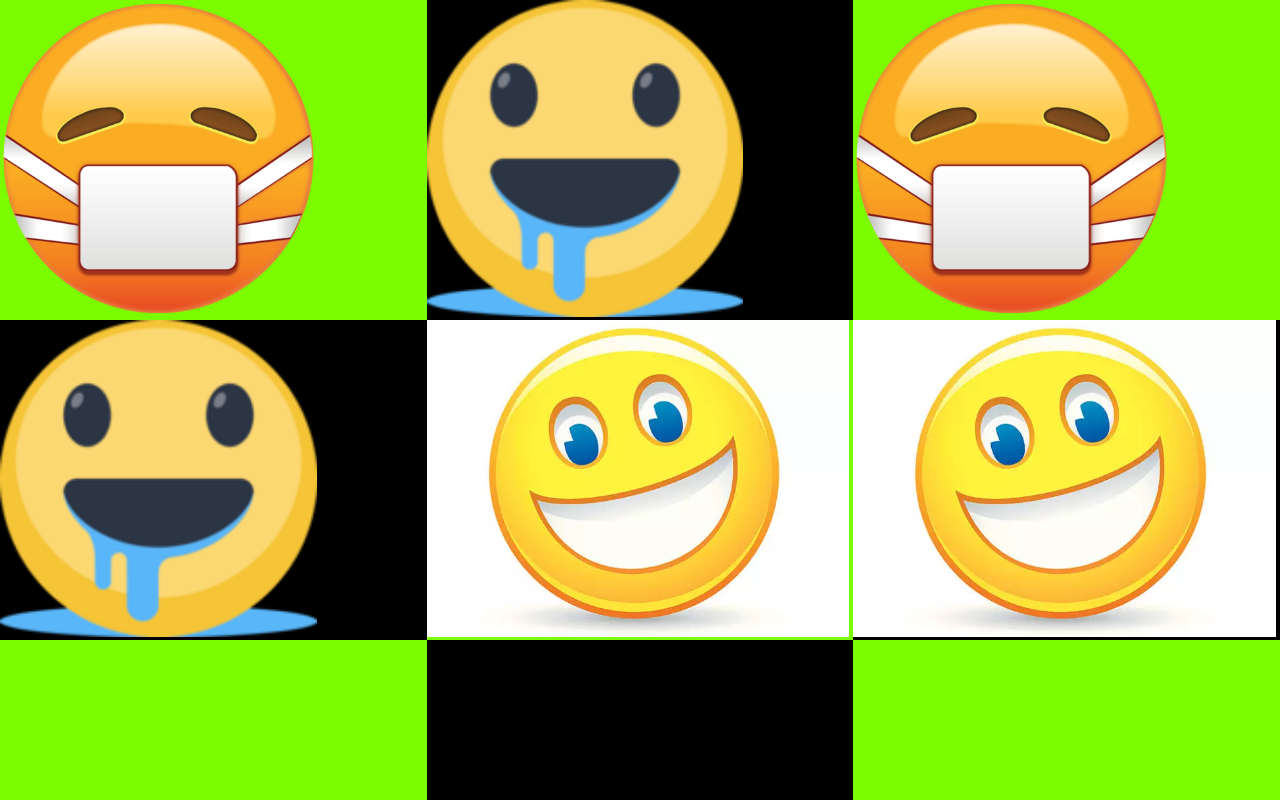
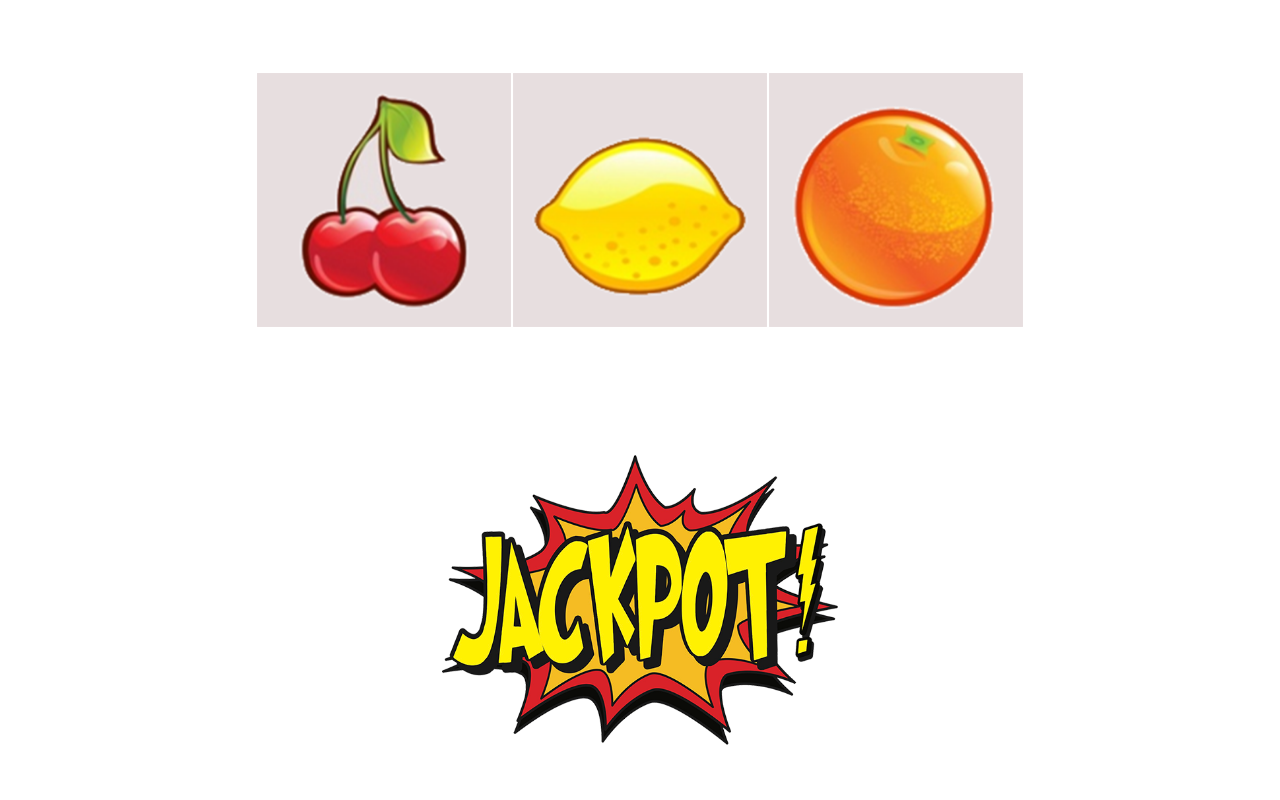
Before and after one commit to anthonytobar/phase6, a plain HTML site: page index.html in a window 1280 px wide. Drawn offline with Linux system fonts and the light colour scheme.

Commit message:
Add files via upload

```diff
--- a/index.html
+++ b/index.html
@@ -1,44 +1,37 @@
-<!-- notice how both the opening <html> tag and the closing </html> tag are NOT indented so you can clearly see the start and end of the code -->
 <html>
-	<!-- the <head> section is for all the information that is needed by the browser but does NOT show up on the page -->
+
 	<head>
 		<meta charset="utf-8">
 		<meta name="viewport" content="width=device-width, initial-scale=1">
-		<title>Displaying Rows & Columns</title>
+		<title>Cycling Images</title>
 		<link rel="stylesheet" href="style.css" />
-		<script src="script.js"></script>
 	</head>
-	<!-- the <body> section is for all the content that is actually displayed on the page -->
+
 	<body>
-		<div class="row1">
-			<div class="box green">
-				<img src="image/Sick.png" class="restrict-img-size" id="change1" onclick="nextImage(this)"/>
+		<!-- TOP ROW -->
+		<div class="row">
+			<!-- FIRST SLOT -->
+			<div class="col center-content">
+				<img src="images/cherry_slot.PNG" class="restrict-img-size" id="slot1" onclick="nextImage(this)"/>
 			</div>
-			<div class="box black">
-				<img src="image/dazed3.jpg" class="restrict-img-size" id="change2" onclick="nextImage1(this)"/>
+			<!-- SECOND SLOT -->
+			<div class="col center-content">
+				<img src="images/lemon_slot.PNG" class="restrict-img-size" id="slot2" onClick="nextImage1(this)"/>
 			</div>
-			<div class="box green">
-				<img src="image/Sick.png" class="restrict-img-size" id="change3" onClick="nextImage2(this)"/>
+			<!-- THIRD SLOT -->
+			<div class="col center-content">
+				<img src="images/orange_slot.PNG" class="restrict-img-size" id="slot3" onClick="nextImages(this)"/>
 			</div>
 		</div>
-		<div class="row1">
-			<div class="box black">
-				<img src="image/dazed3.jpg" class="restrict-img-size"/>
-			</div>
-			<div class="box green">
-				<img src="image/dazed2.jpg" class="restrict-img-size"/>
-			</div>
-			<div class="box black">
-				<img src="image/dazed2.jpg" class="restrict-img-size"/>
-			</div>
+
+		<!-- BOTTOM ROW -->
+		<div class="row center-content">
+			<img src="images/jackpot.png" class="button restrict-img-size" onclick="checkConfiguration(this)"/>
 		</div>
-		<div class="row2">
-			<div class="box green"></div>
-			<div class="box black">
-				<img src="" class="button restrict-img-size" onclick="checkPosition(this)"/>
-			</div>
-			<div class="box green"></div>
-		</div>
+
 		<audio src="sounds/winner.mp3" type="audio/mp3" id="you-win"></audio>
+
+		<script src="script.js"></script>
 	</body>
+
 </html>
--- a/script.js
+++ b/script.js
@@ -1,49 +1,58 @@
-var a = document.getElementById("change1");
-var b = document.getElementById("change2");
-var c = document.getElementById("change3");
+var audio = document.getElementById("you-win");
+a = document.getElementById("slot1");
+b = document.getElementById("slot2");
+c = document.getElementById("slot3");
 
+// cycle images in the following order: CHERRY --> LEMON --> ORANGE
 function nextImage(el){
-	if (el.src.match("image/Sick.png")){
-		el.src = "image/dazed3.jpg";
-	} else if (el.src.match("image/dazed3.jpg")){
-		el.src = "image/dazed2.jpg";
-	} else if (el.src.match("image/dazed2.jpg")){
-		el.src = "image/Sick.png";
-	} else if (el.src.match("image/Sick.png")){
-		el.src = "image/dazed.png";
-	} else if (el.src.match("image/dazed3.jpg")){
-		el.src = "image/Sick.png";
+	if (el.src.match("images/cherry_slot.PNG")){
+		el.src = "images/lemon_slot.PNG";
+		// if the image is a cherry, change it to a lemon!
+	} else if (el.src.match("images/lemon_slot.PNG")){
+		el.src = "images/orange_slot.PNG";
+		// if the image is a lemon, change it to an orange!
+	} else if (el.src.match("images/orange_slot.PNG")){
+		el.src = "images/cherry_slot.PNG";
+		// if the image is an orange, change it to a cherry!
 	} else {
-		//do nothing
+		// do nothing
 	}
 }
 
 function nextImage1(el){
-	if (el.src.match("image/dazed3.jpg")){
-		el.src = "image/Sick.png";
-	} else if (el.src.match("image/Sick.png")){
-		el.src = "image/dazed2.jpg";
-	} else if (el.src.match("image/dazed2.jpg")){
-		el.src = "image/Sick.png";
-	} else if (el.src.match("image/Sick.png")){
-		el.src = "image/dazed3.jpg";
+	if (el.src.match("images/lemon_slot.PNG")){
+		el.src = "images/bar_slot.PNG";
+	} else if (el.src.match("images/bar_slot.PNG")){
+		el.src = "images/cherry_slot.PNG";
+	} else if (el.src.match("images/cherry_slot.PNG")){
+		el.src = "images/lemon_slot.PNG";
 	} else {
-		//do nothing
+
 	}
 }
 
-function nextImage2(el){
-	if (el.src.match("image/Sick.png")){
-		el.src = "image/dazed3.jpg";
-	} else if (el.src.match("image/dazed3.jpg")){
-		el.src = "image/dazed2.jpg";
-	} else if (el.src.match("image/dazed2.jpg")){
-		el.src = "image/Sick.png";
-	} else if (el.src.match("image/Sick.png")){
-		el.src = "image/dazed.png";
-	} else if (el.src.match("image/dazed3.jpg")){
-		el.src = "image/Sick.png";
+function nextImages(el){
+	if (el.src.match("images/orange_slot.PNG")){
+		el.src = "images/cherry_slot.PNG";
+	} else if (el.src.match("images/cherry_slot.PNG")){
+		el.src = "images/seven_slot.PNG";
+	} else if (el.src.match("images/seven_slot.PNG")){
+		el.src = "images/watermelon_slot.png";
+	} else if (el.src.match("images/watermelon_slot.png")){
+		el.src = "images/orange_slot.PNG";
 	} else {
-		//do nothing
+
 	}
 }
+
+function  checkConfiguration(el){
+	if(a.src.match("images/cherry_slot.PNG") && b.src.match("images/cherry_slot.PNG") && c.src.match("images/cherry_slot.PNG")){
+		a.classList.add("opaque");
+		b.classList.add("opaque");
+		c.classList.add("opaque");
+		audio.play();
+	} else {
+
+	}
+	// when the JACKPOT! button is clicked, play the slot machine sound
+}
--- a/style.css
+++ b/style.css
@@ -1,40 +1,46 @@
 body {
+	width: 60vw;
 	height: 100vh;
-	width: 100vw;
+	margin: 0 20vw 0 20vw;
 	display: block;
-	margin: 0;
+}
+/* Use this class on the PARENT of whatever you are trying to center; remember that the PARENT tells the CHILD what to do! */
+/* NOTE: Centering content only works when the display property is "flex"! */
+.center-content {
+	display: flex;
+	align-items: center;
+	justify-content: center;
 }
 
-/* When writing CSS classes it is VERY important that you use hyphen delimited strings (square-div and NOT squareDiv) */
-/* Addtionally, you should know what the class does just by looking at the name (the name should be DESCRIPTIVE) */
-/* When thinking about sizing elements on your page, there are many different units you can use = https://www.w3schools.com/cssref/css_units.asp */
-.row1 {
-	height: 40%;
+/* Use this class on your image to restrict the size so it stays completely within it's parent div */
+.restrict-img-size {
+	max-height: 99%;
+	max-width: 99%;
+}
+
+.col {
+	height: 100%;
+	width: calc(100%/3);
+}
+
+.row {
+	height: 50%;
 	width: 100%;
 	display: flex;
 }
 
-.row2 {
-	height: 20%;
-	width: 100%;
-	display: flex;
+.opaque {
+	opacity: 0.25;
 }
 
-.box {
-	height: 100%;
-	width: calc(100%/3);
-	display: flex ;
+.no-cursor:hover {
+	cursor: default;
 }
 
-.restrict-img-size {
-	max-height: 99%;
-	max-width: 99%;
-}
-/* When possible, organize CSS classes in alphabetical order */
-.black {
-	background-color: #000000;
+.button:active {
+	transform: scale(0.95, 0.95);
 }
 
-.green {
-	background-color: #7CFC00;
+.gray {
+	background-color: #E8DEDF;
 }
```
Also changed, not shown: images/bar_slot.PNG (added), images/cherry_slot.PNG (added), images/jackpot.png (added), images/lemon_slot.PNG (added), images/orange_slot.PNG (added), images/seven_slot.PNG (added), images/slot_machine_icons.jpg (added), 1 other file.
